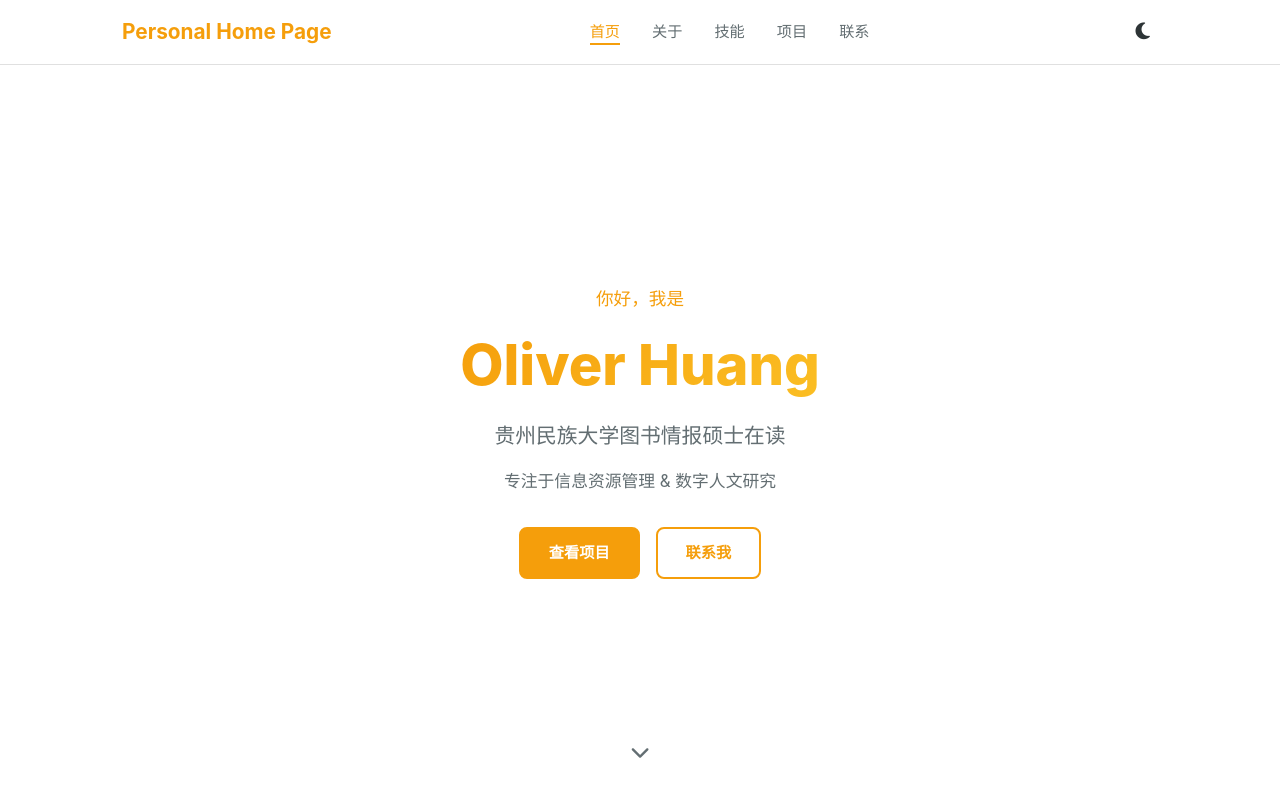
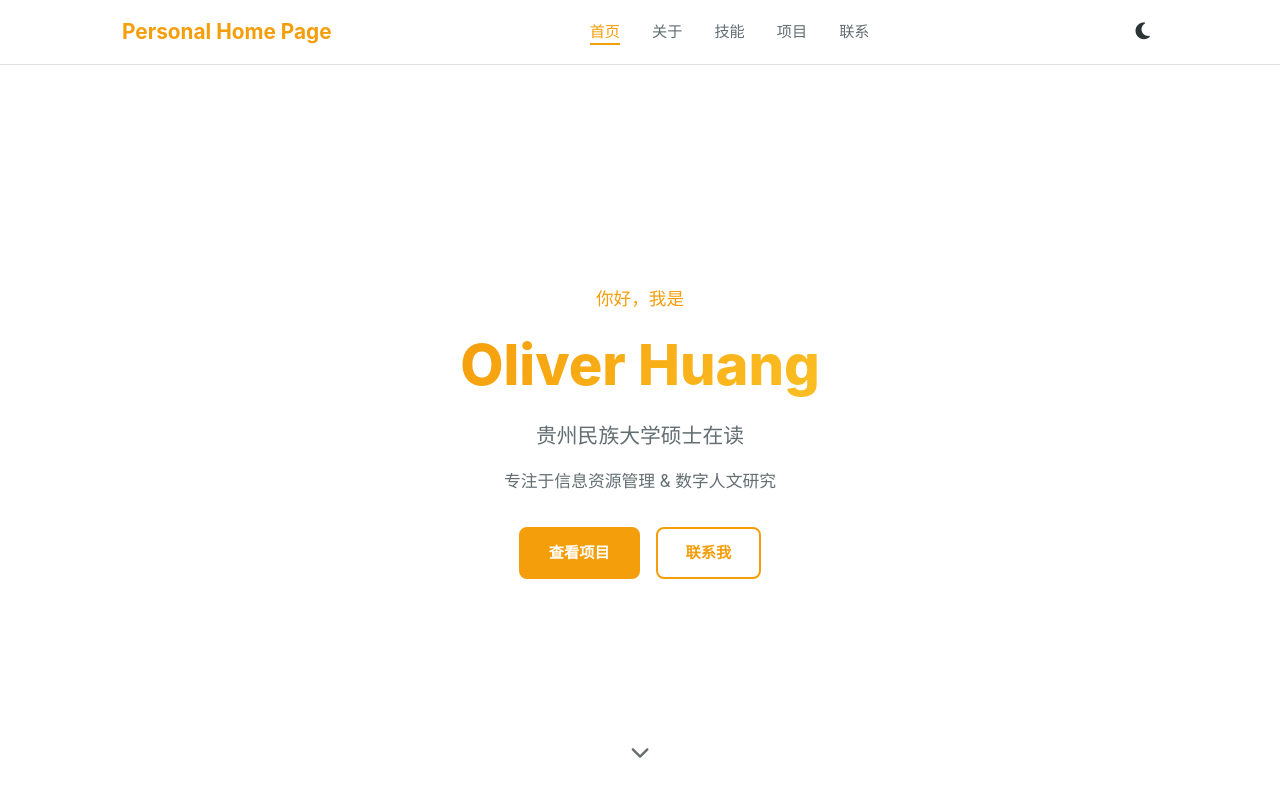
Before and after one commit to OMGIOH/Personal-Home-Page, a plain HTML site: page index.html in a window 1280 px wide. Shown: the top 800 px of the page. Drawn offline with Linux system fonts and the light colour scheme.

Commit message:
Update index.html

```diff
--- a/index.html
+++ b/index.html
@@ -31,7 +31,7 @@
         <div class="hero-content">
             <p class="hero-greeting">你好，我是</p>
             <h1 class="hero-name">Oliver Huang</h1>
-            <h2 class="hero-title">贵州民族大学图书情报硕士在读</h2>
+            <h2 class="hero-title">贵州民族大学硕士在读</h2>
             <p class="hero-desc">专注于信息资源管理 & 数字人文研究</p>
             <div class="hero-buttons">
                 <a href="#projects" class="btn btn-primary">查看项目</a>
```
